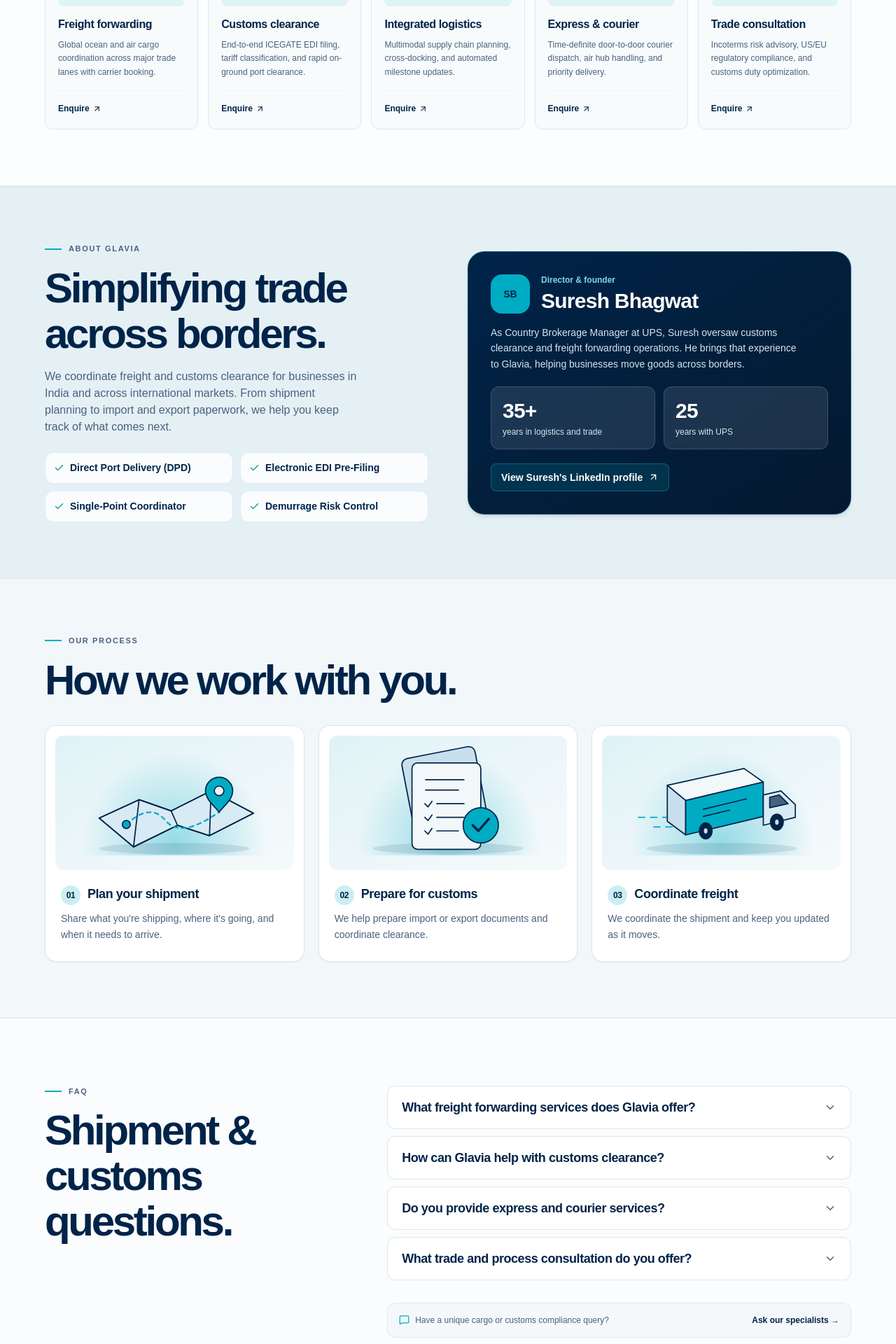
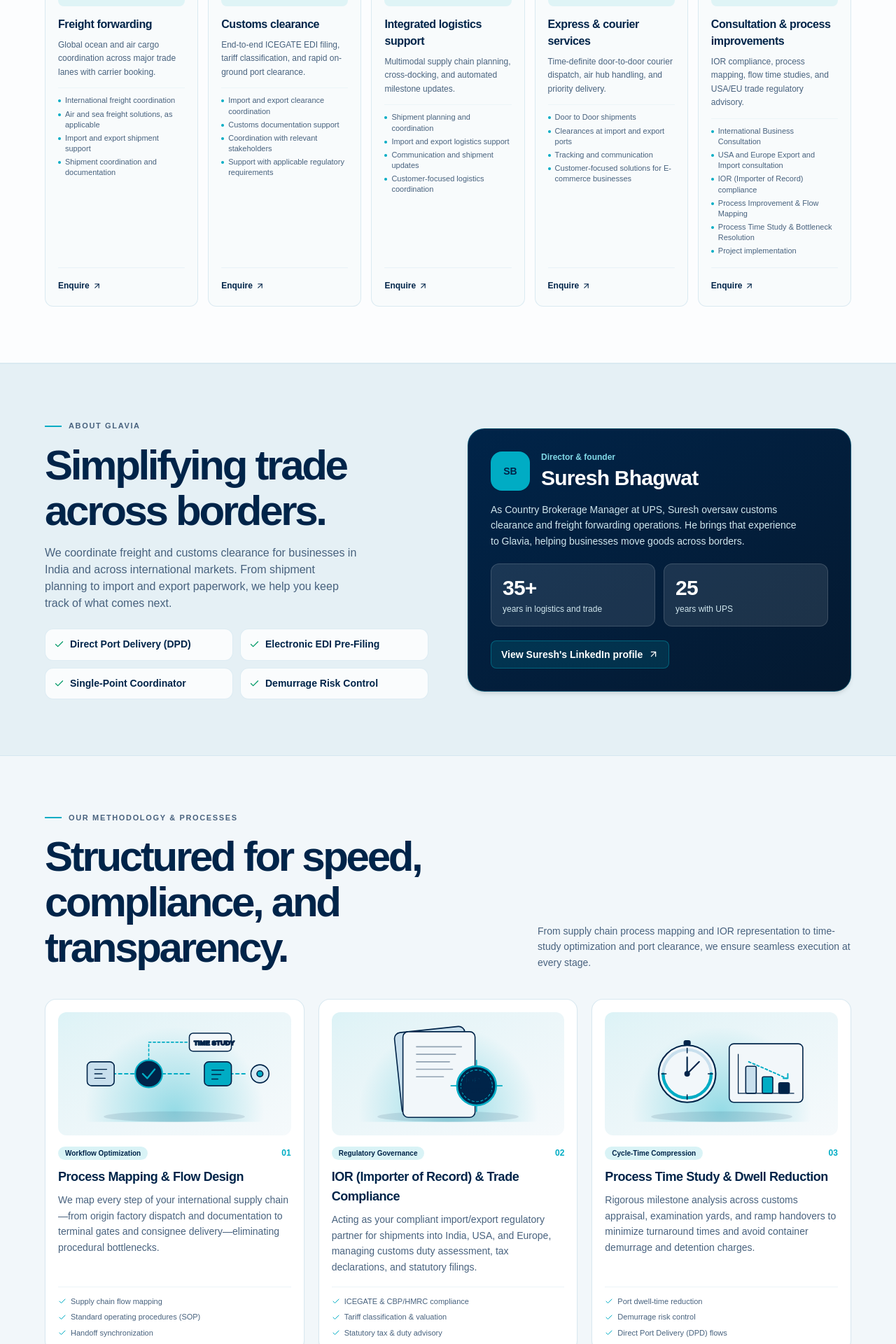
Before and after one commit to amrita022/glavia-logistics-website, a Next.js app: page / in a window 1280 px wide. Shown: the part 1840-3760 px from the top of the page at 70% size. Built offline with nearby package versions, Linux system fonts and the light colour scheme; a web font is replaced by a local one.

Commit message:
feat: update company contact details and expand process methodology section

```diff
--- a/src/app/page.tsx
+++ b/src/app/page.tsx
@@ -5,7 +5,7 @@ import {
 } from "lucide-react";
 import { FreightArtwork, type FreightMode } from "../components/freight-artwork";
 import { CardEntrance } from "../components/card-entrance";
-import { ProcessArtwork } from "../components/process-artwork";
+import { ProcessArtwork, type ProcessStep } from "../components/process-artwork";
 import { ServiceArtwork } from "../components/service-artwork";
 import { Brand } from "../components/brand";
 import { Navigation } from "../components/navigation";
@@ -14,12 +14,44 @@ import { Hero } from "../components/hero";
 // import { CaseStudies } from "../components/case-studies";
 import { QuickContact } from "../components/quick-contact";
 import { Faq } from "../components/faq";
-import { email, enquiry, services } from "../lib/company";
+import { email, enquiry, services, address, phone } from "../lib/company";
 
-const steps = [
-  { title: "Plan your shipment", body: "Share what you're shipping, where it's going, and when it needs to arrive.", art: "consultation" },
-  { title: "Prepare for customs", body: "We help prepare import or export documents and coordinate clearance.", art: "customs" },
-  { title: "Coordinate freight", body: "We coordinate the shipment and keep you updated as it moves.", art: "forwarding" },
+const processes = [
+  {
+    title: "Process Mapping & Flow Design",
+    category: "Workflow Optimization",
+    body: "We map every step of your international supply chain—from origin factory dispatch and documentation to terminal gates and consignee delivery—eliminating procedural bottlenecks.",
+    art: "mapping" as ProcessStep,
+    highlights: ["Supply chain flow mapping", "Standard operating procedures (SOP)", "Handoff synchronization"],
+  },
+  {
+    title: "IOR (Importer of Record) & Trade Compliance",
+    category: "Regulatory Governance",
+    body: "Acting as your compliant import/export regulatory partner for shipments into India, USA, and Europe, managing customs duty assessment, tax declarations, and statutory filings.",
+    art: "ior" as ProcessStep,
+    highlights: ["ICEGATE & CBP/HMRC compliance", "Tariff classification & valuation", "Statutory tax & duty advisory"],
+  },
+  {
+    title: "Process Time Study & Dwell Reduction",
+    category: "Cycle-Time Compression",
+    body: "Rigorous milestone analysis across customs appraisal, examination yards, and ramp handovers to minimize turnaround times and avoid container demurrage and detention charges.",
+    art: "timestudy" as ProcessStep,
+    highlights: ["Port dwell-time reduction", "Demurrage risk control", "Direct Port Delivery (DPD) flows"],
+  },
+  {
+    title: "Customs Brokerage & Port Clearance",
+    category: "Clearance Execution",
+    body: "Electronic EDI filing, ICEGATE documentation, and port clearance coordination with customs officials and stakeholders for expedited cargo release.",
+    art: "customs" as ProcessStep,
+    highlights: ["Electronic EDI pre-filing", "On-ground port examination", "Stakeholder coordination"],
+  },
+  {
+    title: "Multimodal Freight Coordination",
+    category: "Global Movement",
+    body: "Seamless air, ocean, and domestic transport solutions with carrier booking, tracking updates, and proactive communication across worldwide trade corridors.",
+    art: "forwarding" as ProcessStep,
+    highlights: ["Air & ocean freight coordination", "Door-to-door courier routing", "Proactive milestone updates"],
+  },
 ] as const;
 
 export default function Home() {
@@ -124,6 +156,15 @@ export default function Home() {
                     <p className="mt-2 text-xs leading-relaxed text-copy">
                       {s.description}
                     </p>
+
+                    <ul className="mt-3 grid gap-1 border-t border-panel/30 pt-2.5 text-[11px] text-copy">
+                      {s.details.map((point) => (
+                        <li key={point} className="flex items-start gap-1.5 leading-snug">
+                          <span className="size-1 rounded-full bg-primary mt-1.5 shrink-0" />
+                          <span>{point}</span>
+                        </li>
+                      ))}
+                    </ul>
                   </div>
 
                   <div className="mt-4 pt-3 border-t border-panel/40">
@@ -198,20 +239,59 @@ export default function Home() {
         </section>
 
         <section id="process" className="motion-section wrap py-14 sm:py-16 md:py-20">
-          <p className="eyebrow">Our process</p>
-          <h2 className="heading mt-4">How we work with you.</h2>
-          <ol className="mt-8 grid gap-5 md:grid-cols-3">
-            {steps.map(({ title, body, art }, index) => (
-              <li key={art} className="motion-card overflow-hidden rounded-2xl border border-panel/80 bg-surface p-3.5 shadow-xs">
-                <div className="card-visual relative flex h-40 items-center justify-center overflow-hidden rounded-xl bg-gradient-to-br from-primary/15 to-panel/20 sm:h-48">
-                  <ProcessArtwork step={art} />
+          <div className="flex flex-col sm:flex-row sm:items-end justify-between gap-4">
+            <div>
+              <p className="eyebrow">Our methodology &amp; processes</p>
+              <h2 className="heading mt-4">
+                Structured for speed,
+                <br /> compliance, and transparency.
+              </h2>
+            </div>
+            <p className="max-w-md text-sm leading-relaxed text-copy">
+              From supply chain process mapping and IOR representation to time-study optimization and port clearance, we ensure seamless execution at every stage.
+            </p>
+          </div>
+
+          <ol className="mt-10 grid gap-5 sm:grid-cols-2 lg:grid-cols-3">
+            {processes.map(({ title, category, body, art, highlights }, index) => (
+              <li
+                key={title}
+                className={
+                  "motion-card flex flex-col justify-between overflow-hidden rounded-2xl border border-panel/80 bg-surface p-4.5 shadow-xs transition hover:border-primary/80 hover:shadow-md " +
+                  (index >= 3 ? "sm:col-span-1" : "")
+                }
+              >
+                <div>
+                  <div className="card-visual relative flex h-40 items-center justify-center overflow-hidden rounded-xl bg-gradient-to-br from-primary/15 to-panel/20 sm:h-44">
+                    <ProcessArtwork step={art} />
+                  </div>
+                  <div className="pt-4">
+                    <div className="flex items-center justify-between gap-2">
+                      <span className="rounded-full bg-primary/15 px-2.5 py-0.5 text-[10px] font-bold text-solid">
+                        {category}
+                      </span>
+                      <span className="text-xs font-bold text-primary tabular-nums">
+                        0{index + 1}
+                      </span>
+                    </div>
+                    <h3 className="mt-2.5 text-base sm:text-lg font-bold tracking-tight text-ink">
+                      {title}
+                    </h3>
+                    <p className="mt-2 text-xs sm:text-sm leading-relaxed text-copy">
+                      {body}
+                    </p>
+                  </div>
                 </div>
-                <div className="px-2 pb-3 pt-5">
-                  <h3 className="flex items-baseline gap-2.5 text-lg font-semibold tracking-tight text-ink">
-                    <span className="grid size-7 shrink-0 place-items-center rounded-full bg-primary/20 text-xs font-bold tabular-nums text-solid" aria-hidden="true">0{index + 1}</span>
-                    {title}
-                  </h3>
-                  <p className="mt-2 text-sm leading-relaxed text-copy">{body}</p>
+
+                <div className="mt-4 pt-3 border-t border-panel/40">
+                  <ul className="grid gap-1.5 text-[11px] font-medium text-copy">
+                    {highlights.map((h) => (
+                      <li key={h} className="flex items-center gap-1.5">
+                        <Check size={12} className="text-primary shrink-0" />
+                        <span>{h}</span>
+                      </li>
+                    ))}
+                  </ul>
                 </div>
               </li>
             ))}
@@ -284,21 +364,18 @@ export default function Home() {
             ))}
           </nav>
           <address className="grid content-start gap-3 text-sm text-copy not-italic">
-            <strong className="text-ink">Mumbai office</strong>
+            <strong className="text-ink">Registered Office</strong>
             <p className="flex items-start gap-2">
-              <MapPin size={16} className="mt-0.5 shrink-0" />
-              Mumbai, India
+              <MapPin size={16} className="mt-0.5 shrink-0 text-primary" />
+              {address}
             </p>
             <a className="break-all hover:underline" href={"mailto:" + email}>
               {email}
             </a>
-            <a href="tel:+919820348813" className="hover:underline">
-              +91 98203 48813
+            <a href={"tel:+91" + phone} className="hover:underline">
+              +91 {phone}
             </a>
-            <a href="tel:+919326566589" className="hover:underline">
-              +91 93265 66589
-            </a>
-            <a href="https://www.glavialogistic.com" className="hover:underline">www.glavialogistic.com</a>
+            <a href={"https://" + "www.glavialogistic.com"} className="hover:underline">www.glavialogistic.com</a>
           </address>
         </div>
         <div className="mt-10 border-t border-panel pt-5 flex flex-wrap items-center justify-between gap-4 text-xs text-copy">
--- a/src/components/process-artwork.tsx
+++ b/src/components/process-artwork.tsx
@@ -1,18 +1,75 @@
 const illustrations = {
-  consultation: (
+  mapping: (
     <>
-      <path d="m46 101 50-23 40 14 50-25 53 28-55 28-40-13-55 27z" fill="#d8eaf4" />
-      <path d="m46 101 50-23 40 14 50-25 53 28-55 28-40-13-55 27zM96 78l-7 59m47-45 8 18m42-43-2 56" stroke="#002449" />
-      <path d="M80 109q30-28 49-5t66-10" stroke="#00acc4" strokeDasharray="5 5" strokeWidth="2" />
-      <circle cx="80" cy="109" r="5" fill="#00acc4" />
-      <path d="M196 94c-3-6-17-15-17-27a17 17 0 0 1 34 0c0 12-14 21-17 27z" fill="#00acc4" />
-      <circle cx="196" cy="67" r="6" fill="#f2f7fa" />
+      {/* Supply Chain Flowchart & Process Mapping */}
+      <path d="M42 82 h48 M116 82 h48 M190 82 h48" stroke="#00acc4" strokeWidth="2" strokeDasharray="4 4" />
+      {/* Node 1: Origin / Supplier */}
+      <rect x="24" y="66" width="36" height="32" rx="6" fill="#c8dfed" stroke="#002449" strokeWidth="1.5" />
+      <path d="M34 76 h16 M34 82 h10 M34 88 h14" stroke="#002449" strokeWidth="1.2" />
+      {/* Node 2: Process Mapping Hub (Center) */}
+      <circle cx="106" cy="82" r="18" fill="#002449" stroke="#00acc4" strokeWidth="2" />
+      <path d="M98 82 l6 6 10-12" stroke="#00acc4" strokeWidth="2.2" />
+      {/* Flow line branching to Time Study */}
+      <path d="M106 64 v-24 h54" stroke="#00acc4" strokeWidth="1.5" strokeDasharray="3 3" />
+      <rect x="160" y="28" width="56" height="24" rx="5" fill="#f2f7fa" stroke="#002449" strokeWidth="1.4" />
+      <text x="166" y="44" fill="#002449" fontSize="9" fontWeight="bold" fontFamily="sans-serif">TIME STUDY</text>
+      {/* Node 3: Customs / IOR Milestone */}
+      <rect x="180" y="66" width="36" height="32" rx="6" fill="#00acc4" stroke="#002449" strokeWidth="1.5" />
+      <path d="M190 77 h16 M190 83 h12 M190 89 h8" stroke="#002449" strokeWidth="1.4" />
+      {/* Node 4: Delivery Point */}
+      <circle cx="254" cy="82" r="12" fill="#d8eaf4" stroke="#002449" strokeWidth="1.5" />
+      <circle cx="254" cy="82" r="4" fill="#00acc4" />
+    </>
+  ),
+  ior: (
+    <>
+      {/* IOR - Importer of Record & Compliance Shield */}
+      <rect x="68" y="28" width="94" height="110" rx="8" fill="#c8dfed" transform="rotate(-6 68 28)" />
+      <rect x="80" y="26" width="96" height="114" rx="7" fill="#f2f7fa" stroke="#002449" strokeWidth="1.5" />
+      {/* Document Lines */}
+      <path d="M98 46 h60 M98 56 h52 M98 66 h44 M98 76 h48 M98 86 h36" stroke="#002449" opacity="0.4" strokeWidth="1.5" />
+      {/* Official IOR Compliance Stamp Badge */}
+      <circle cx="178" cy="98" r="26" fill="#002449" stroke="#00acc4" strokeWidth="2.5" />
+      <circle cx="178" cy="98" r="21" fill="none" stroke="#00acc4" strokeDasharray="3 3" strokeWidth="1" />
+      <text x="163" y="94" fill="#00acc4" fontSize="11" fontWeight="bold" fontFamily="sans-serif">IOR</text>
+      <text x="157" y="106" fill="#f2f7fa" fontSize="7" fontWeight="bold" fontFamily="sans-serif">COMPLIANT</text>
+      <path d="M178 72 v-8 M178 124 v8 M152 98 h-8 M204 98 h8" stroke="#00acc4" strokeWidth="1.5" />
+    </>
+  ),
+  timestudy: (
+    <>
+      {/* Process Time Study & Optimization */}
+      {/* Circular Stopwatch / Clock Dial */}
+      <circle cx="94" cy="82" r="38" fill="#f2f7fa" stroke="#002449" strokeWidth="2" />
+      <circle cx="94" cy="82" r="32" fill="none" stroke="#c8dfed" strokeWidth="4" />
+      <circle cx="94" cy="82" r="32" fill="none" stroke="#00acc4" strokeWidth="4" strokeDasharray="140 200" strokeDashoffset="40" />
+      {/* Stopwatch tick marks */}
+      <path d="M94 48 v6 M94 110 v6 M60 82 h6 M122 82 h6" stroke="#002449" strokeWidth="1.5" />
+      {/* Hands */}
+      <circle cx="94" cy="82" r="3" fill="#002449" />
+      <path d="M94 82 l16-16 M94 82 v-22" stroke="#002449" strokeWidth="2" strokeLinecap="round" />
+      {/* Top Button */}
+      <rect x="90" y="38" width="8" height="6" rx="2" fill="#002449" />
+      {/* Dwell-Time Compression Bar Chart */}
+      <g transform="translate(150, 42)">
+        <rect x="0" y="0" width="98" height="78" rx="6" fill="#f2f7fa" stroke="#002449" strokeWidth="1.5" />
+        <path d="M12 66 h74 M12 66 v-52" stroke="#002449" strokeWidth="1.2" />
+        {/* Baseline Bar */}
+        <rect x="22" y="30" width="14" height="36" rx="2" fill="#c8dfed" />
+        {/* Optimized Bar (Glavia) */}
+        <rect x="44" y="44" width="14" height="22" rx="2" fill="#00acc4" />
+        {/* Further reduction */}
+        <rect x="66" y="52" width="14" height="14" rx="2" fill="#002449" />
+        {/* Trend Down Arrow */}
+        <path d="M26 24 Q50 34 76 46" stroke="#00acc4" strokeWidth="1.8" fill="none" strokeDasharray="3 3" />
+        <path d="M72 46 h6 v-6" stroke="#00acc4" strokeWidth="1.8" fill="none" />
+      </g>
     </>
   ),
   customs: (
     <>
       <rect x="81" y="28" width="93" height="106" rx="8" fill="#c8dfed" transform="rotate(-11 81 28)" />
-      <rect x="95" y="32" width="86" height="108" rx="7" fill="#f2f7fa" />
+      <rect x="95" y="32" width="86" height="108" rx="7" fill="#f2f7fa" stroke="#002449" strokeWidth="1.5" />
       <path d="M112 53h48m-48 13h41m-27 17h34m-34 17h34m-34 17h27M111 83l4 4 5-7m-9 20 4 4 5-7m-9 20 4 4 5-7" stroke="#002449" />
       <circle cx="181" cy="110" r="22" fill="#00acc4" />
       <path d="m171 110 7 7 13-15" strokeWidth="3" stroke="#002449" />
@@ -35,11 +92,13 @@ const illustrations = {
   ),
 };
 
-export function ProcessArtwork({ step }: { step: keyof typeof illustrations }) {
+export type ProcessStep = keyof typeof illustrations;
+
+export function ProcessArtwork({ step }: { step: ProcessStep }) {
   return (
     <svg viewBox="0 0 280 164" aria-hidden="true" className="h-full w-full max-w-xs" fill="none" stroke="#002449" strokeWidth="1.5" strokeLinejoin="round" strokeLinecap="round">
       <ellipse cx="140" cy="139" rx="94" ry="7" fill="#002449" opacity=".10" stroke="none" />
-      {illustrations[step]}
+      {illustrations[step] ?? illustrations.mapping}
     </svg>
   );
 }
--- a/src/components/quick-contact.tsx
+++ b/src/components/quick-contact.tsx
@@ -72,8 +72,8 @@ export function QuickContact() {
           <div className="mt-6 flex items-start gap-3 rounded-xl border border-panel/15 bg-white/5 p-4 text-xs text-panel">
             <MapPin size={18} className="text-primary shrink-0 mt-0.5" />
             <div>
-              <strong className="text-white block font-medium">Mumbai office</strong>
-              Mumbai, India
+              <strong className="text-white block font-medium">Mumbai Registered Office</strong>
+              D/1802, Ekta Meadows, Siddharth Nagar, Mumbai - 400066
             </div>
           </div>
         </div>
--- a/src/lib/company.ts
+++ b/src/lib/company.ts
@@ -13,6 +13,12 @@ export const services = [
     icon: Container,
     description:
       "Global ocean and air cargo coordination across major trade lanes with carrier booking.",
+    details: [
+      "International freight coordination",
+      "Air and sea freight solutions, as applicable",
+      "Import and export shipment support",
+      "Shipment coordination and documentation",
+    ],
   },
   {
     id: "customs",
@@ -20,30 +26,62 @@ export const services = [
     icon: FileCheck2,
     description:
       "End-to-end ICEGATE EDI filing, tariff classification, and rapid on-ground port clearance.",
+    details: [
+      "Import and export clearance coordination",
+      "Customs documentation support",
+      "Coordination with relevant stakeholders",
+      "Support with applicable regulatory requirements",
+    ],
   },
   {
     id: "integrated",
-    name: "Integrated logistics",
+    name: "Integrated logistics support",
     icon: Boxes,
     description:
       "Multimodal supply chain planning, cross-docking, and automated milestone updates.",
+    details: [
+      "Shipment planning and coordination",
+      "Import and export logistics support",
+      "Communication and shipment updates",
+      "Customer-focused logistics coordination",
+    ],
   },
   {
     id: "express",
-    name: "Express & courier",
+    name: "Express & courier services",
     icon: PackageCheck,
     description:
       "Time-definite door-to-door courier dispatch, air hub handling, and priority delivery.",
+    details: [
+      "Door to Door shipments",
+      "Clearances at import and export ports",
+      "Tracking and communication",
+      "Customer-focused solutions for E-commerce businesses",
+    ],
   },
   {
     id: "consultation",
-    name: "Trade consultation",
+    name: "Consultation & process improvements",
     icon: Workflow,
     description:
-      "Incoterms risk advisory, US/EU regulatory compliance, and customs duty optimization.",
+      "IOR compliance, process mapping, flow time studies, and USA/EU trade regulatory advisory.",
+    details: [
+      "International Business Consultation",
+      "USA and Europe Export and Import consultation",
+      "IOR (Importer of Record) compliance",
+      "Process Improvement & Flow Mapping",
+      "Process Time Study & Bottleneck Resolution",
+      "Project implementation",
+    ],
   },
 ] as const;
 
-export const email = "Suresh@glavialogistic.com";
+export const companyName = "Glavia Logistics LLP";
+export const email = "Sureshb@glavialogistic.com";
+export const secondaryEmail = "Suresh@glavialogistic.com";
+export const phone = "9820348813";
+export const address = "D/1802, Ekta Meadows, Siddharth Nagar, Mumbai - 400066";
+export const website = "www.glavialogistic.com";
+
 export const enquiry = (subject: string) =>
   "mailto:" + email + "?subject=" + encodeURIComponent(subject);
```
Also changed, not shown: public/information.md (+3 -3 lines).
